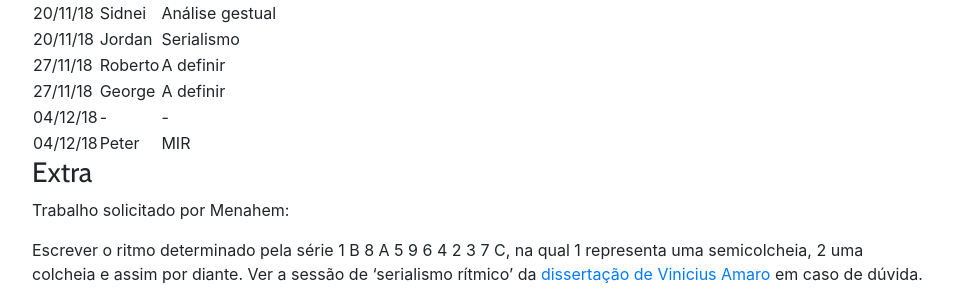
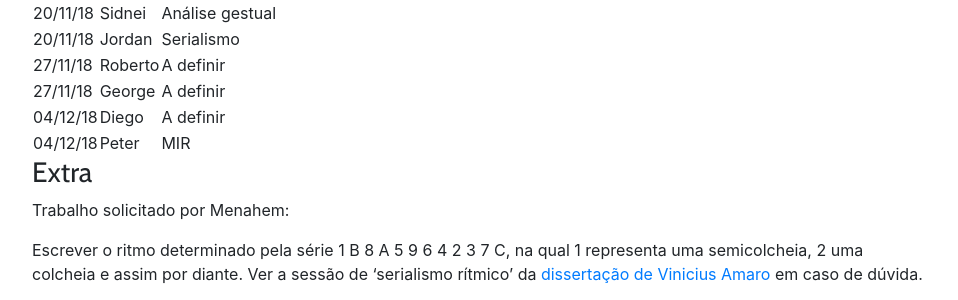
Before and after one commit to kroger/genosmus, a Jekyll site: the page built from _marcos/musa90.md, in a window 1280 px wide and 900 px high, scrolled down 1772 px. Shown: the part 153-453 px from the top of the window, without its empty margins (68-1026 px from the left). Built offline with Jekyll 4.4.1, drawn with Linux system fonts in a browser that asks for light colours; the table of contents is made by our own code.

Commit message:
Atualização de calendário de seminários

```diff
--- a/_marcos/musa90.md
+++ b/_marcos/musa90.md
@@ -54,7 +54,7 @@ Os estudantes deverão formar duplas e escolher, com orientação do professor,
 | 20/11/18 | Jordan | Serialismo |
 | 27/11/18 | Roberto | A definir |
 | 27/11/18 | George | A definir |
-| 04/12/18 | - | - |
+| 04/12/18 | Diego | A definir |
 | 04/12/18 | Peter | MIR |
 
 ### Extra
```
Also changed, not shown: _marcos/musa92.md (+1 -1 lines).
